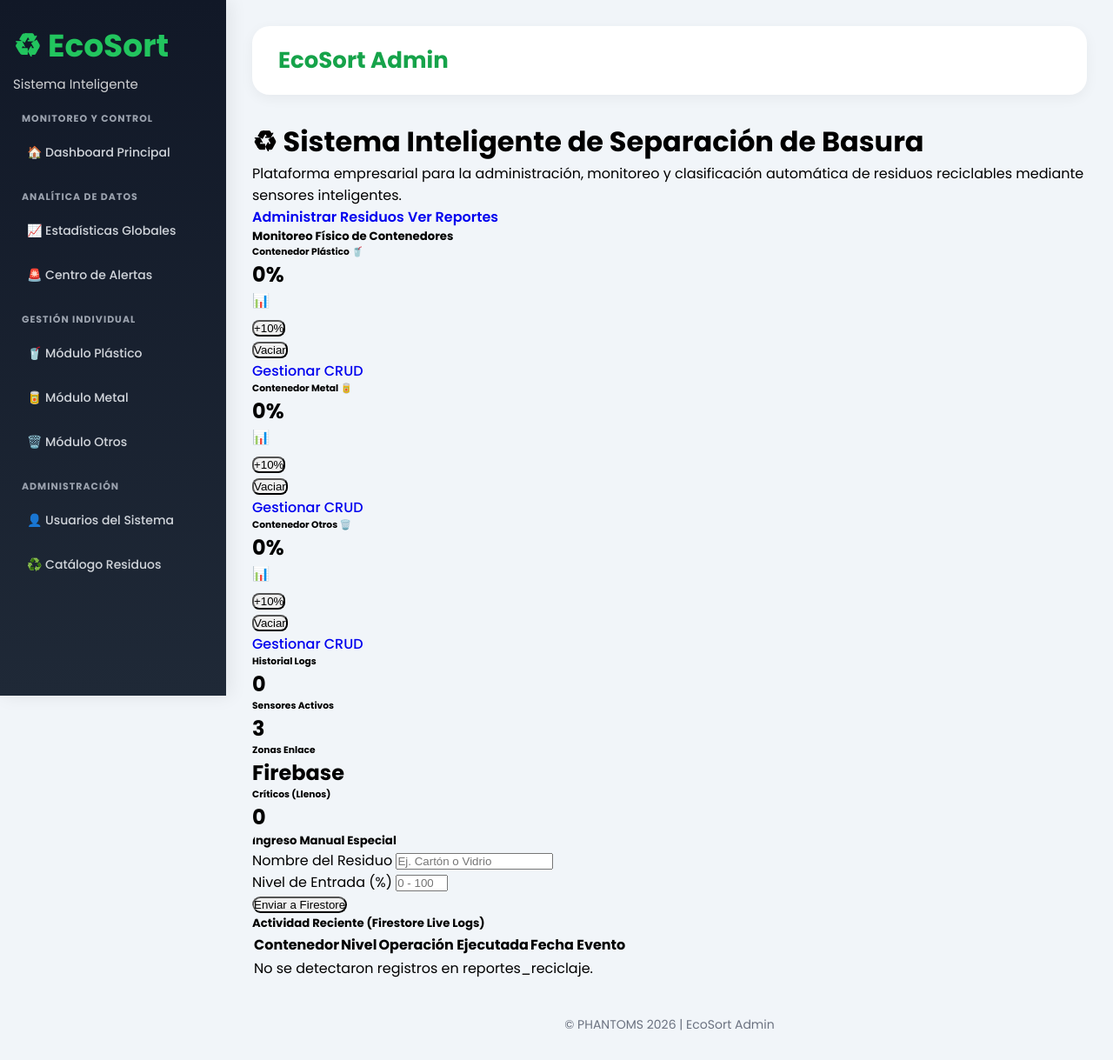
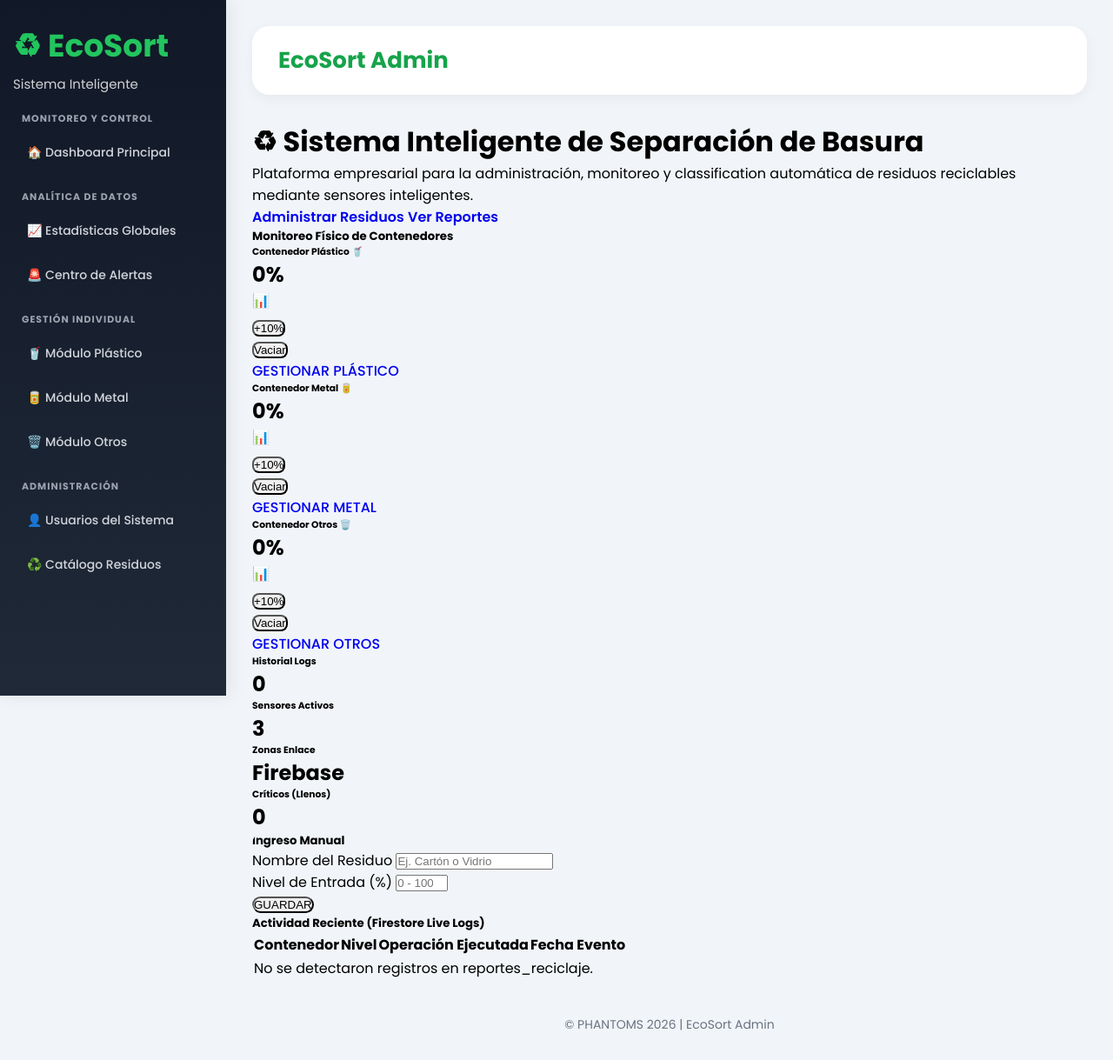
Before and after one commit to FelixBalam/eco-final, a Yii app: template backend/views/site/index.php in a window 1280 px wide. Shown: the whole page at 87% size. Run offline with PHP 8.4 and a stand-in for Yii, Linux system fonts and the light colour scheme; the template is opened without the code that fills it, so the values that code supplies are empty; some libraries are stand-ins or nearby versions.

Commit message:
Correccion de errores gramaticales

```diff
--- a/backend/views/site/index.php
+++ b/backend/views/site/index.php
@@ -49,6 +49,12 @@ function obtenerBgProgreso($nivel) {
 }
 ?>
 
+<style>
+    html {
+        scroll-behavior: smooth;
+    }
+</style>
+
 <div class="container-fluid p-0">
     <div class="bg-light min-vh-100">
 
@@ -59,10 +65,10 @@ function obtenerBgProgreso($nivel) {
                     <div class="row align-items-center">
                         <div class="col-md-8">
                             <h1 class="display-5 fw-bold text-success">♻ Sistema Inteligente de Separación de Basura</h1>
-                            <p class="lead text-secondary mt-3">Plataforma empresarial para la administración, monitoreo y clasificación automática de residuos reciclables mediante sensores inteligentes.</p>
+                            <p class="lead text-secondary mt-3">Plataforma empresarial para la administración, monitoreo y classification automática de residuos reciclables mediante sensores inteligentes.</p>
                             <div class="mt-4">
-                                <?= Html::a('Administrar Residuos', ['tipo-residuo/index'], ['class' => 'btn btn-success btn-lg me-2', 'style' => 'border-radius:12px; font-weight:600;']) ?>
-                                <?= Html::a('Ver Reportes', ['reporte/index'], ['class' => 'btn btn-outline-dark btn-lg', 'style' => 'border-radius:12px; font-weight:600;']) ?>
+                                <?= Html::a('Administrar Residuos', '#monitoreo-ancla', ['class' => 'btn btn-success btn-lg me-2', 'style' => 'border-radius:12px; font-weight:600;']) ?>
+                                <?= Html::a('Ver Reportes', ['site/estadisticas'], ['class' => 'btn btn-outline-dark btn-lg', 'style' => 'border-radius:12px; font-weight:600;']) ?>
                             </div>
                         </div>
                         <div class="col-md-4 text-center">
@@ -72,7 +78,7 @@ function obtenerBgProgreso($nivel) {
                 </div>
             </div>
 
-            <h5 class="fw-bold text-dark mb-3">Monitoreo Físico de Contenedores</h5>
+            <h5 id="monitoreo-ancla" class="fw-bold text-dark mb-3" style="scroll-margin-top: 100px;">Monitoreo Físico de Contenedores</h5>
             <div class="row mb-4">
 
                 <div class="col-md-4 mb-3">
@@ -103,7 +109,7 @@ function obtenerBgProgreso($nivel) {
                                     <button type="submit" class="btn btn-sm btn-outline-secondary py-1 px-2 fs-7" style="border-radius:8px; font-weight:500;">Vaciar</button>
                                 <?= Html::endForm() ?>
 
-                                <?= Html::a('Gestionar CRUD', ['site/crud-plastico'], ['class' => 'btn btn-sm btn-outline-dark py-1 px-2 fs-7', 'style' => 'border-radius:8px; font-weight:500;']) ?>
+                                <?= Html::a('GESTIONAR PLÁSTICO', ['site/crud-plastico'], ['class' => 'btn btn-sm btn-outline-dark py-1 px-2 fs-7', 'style' => 'border-radius:8px; font-weight:500;']) ?>
                             </div>
                         </div>
                     </div>
@@ -136,7 +142,7 @@ function obtenerBgProgreso($nivel) {
                                     <button type="submit" class="btn btn-sm btn-outline-secondary py-1 px-2 fs-7" style="border-radius:8px; font-weight:500;">Vaciar</button>
                                 <?= Html::endForm() ?>
 
-                                <?= Html::a('Gestionar CRUD', ['site/crud-metal'], ['class' => 'btn btn-sm btn-outline-dark py-1 px-2 fs-7', 'style' => 'border-radius:8px; font-weight:500;']) ?>
+                                <?= Html::a('GESTIONAR METAL', ['site/crud-metal'], ['class' => 'btn btn-sm btn-outline-dark py-1 px-2 fs-7', 'style' => 'border-radius:8px; font-weight:500;']) ?>
                             </div>
                         </div>
                     </div>
@@ -169,7 +175,7 @@ function obtenerBgProgreso($nivel) {
                                     <button type="submit" class="btn btn-sm btn-outline-secondary py-1 px-2 fs-7" style="border-radius:8px; font-weight:500;">Vaciar</button>
                                 <?= Html::endForm() ?>
 
-                                <?= Html::a('Gestionar CRUD', ['site/crud-otros'], ['class' => 'btn btn-sm btn-outline-dark py-1 px-2 fs-7', 'style' => 'border-radius:8px; font-weight:500;']) ?>
+                                <?= Html::a('GESTIONAR OTROS', ['site/crud-otros'], ['class' => 'btn btn-sm btn-outline-dark py-1 px-2 fs-7', 'style' => 'border-radius:8px; font-weight:500;']) ?>
                             </div>
                         </div>
                     </div>
@@ -235,7 +241,7 @@ function obtenerBgProgreso($nivel) {
                 <div class="col-lg-4 mb-4">
                     <div class="card border-0 shadow-sm h-100" style="border-radius:14px; overflow:hidden;">
                         <div class="card-header bg-dark text-white py-3">
-                            <h5 class="mb-0 fw-bold fs-6">Ingreso Manual Especial</h5>
+                            <h5 class="mb-0 fw-bold fs-6">Ingreso Manual</h5>
                         </div>
                         <div class="card-body p-4 bg-white">
                             <?= Html::beginForm(['site/index'], 'post') ?>
@@ -248,7 +254,7 @@ function obtenerBgProgreso($nivel) {
                                     <label class="form-label text-muted small fw-bold">Nivel de Entrada (%)</label>
                                     <input type="number" name="nuevo_nivel" class="form-control" min="0" max="100" placeholder="0 - 100" required>
                                 </div>
-                                <button type="submit" class="btn btn-success w-100 fw-bold shadow-sm mt-2" style="border-radius:10px; py:2px;">Enviar a Firestore</button>
+                                <button type="submit" class="btn btn-success w-100 fw-bold shadow-sm mt-2" style="border-radius:10px; py:2px;">GUARDAR</button>
                             <?= Html::endForm() ?>
                         </div>
                     </div>
```
